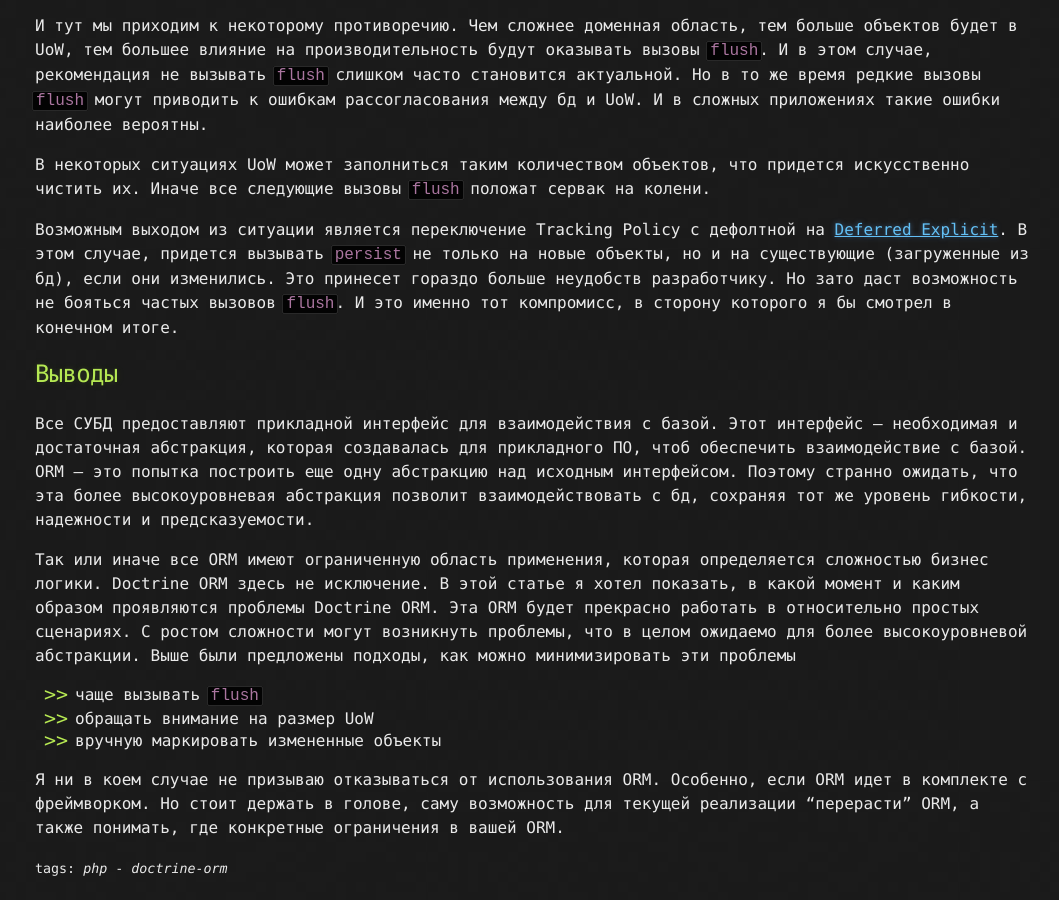
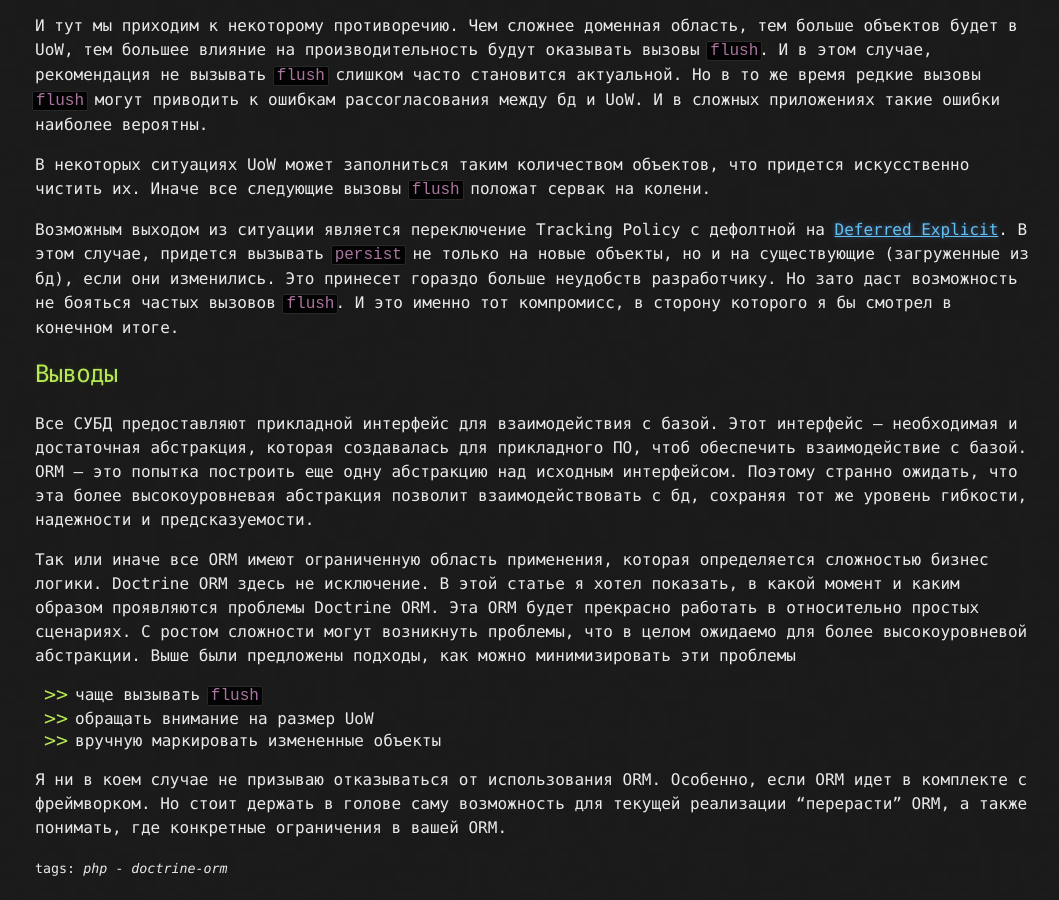
Before and after one commit to Feolius/feolius.github.io, a Jekyll site: the page built from _posts/2025-09-06-doctrine-breaks-architecture-ru.markdown, in a window 1280 px wide and 900 px high, scrolled down 10391 px. Shown: the whole window, without its empty margins (105-1164 px from the left). Built offline with Jekyll 4.4.1, drawn with Linux system fonts in a browser that asks for light colours; comment, search, counter and statistics services are not loaded.

Commit message:
work in progress

```diff
--- a/_posts/2025-09-06-doctrine-breaks-architecture-ru.markdown
+++ b/_posts/2025-09-06-doctrine-breaks-architecture-ru.markdown
@@ -451,5 +451,5 @@ Doctrine ORM здесь не исключение. В этой статье я
 * вручную маркировать измененные объекты
 
 Я ни в коем случае не призываю отказываться от использования ORM. Особенно, если ORM идет в комплекте с
-фреймворком. Но стоит держать в голове, саму возможность для текущей реализации "перерасти" ORM, а также понимать,
+фреймворком. Но стоит держать в голове саму возможность для текущей реализации "перерасти" ORM, а также понимать,
 где конкретные ограничения в вашей ORM.
```
